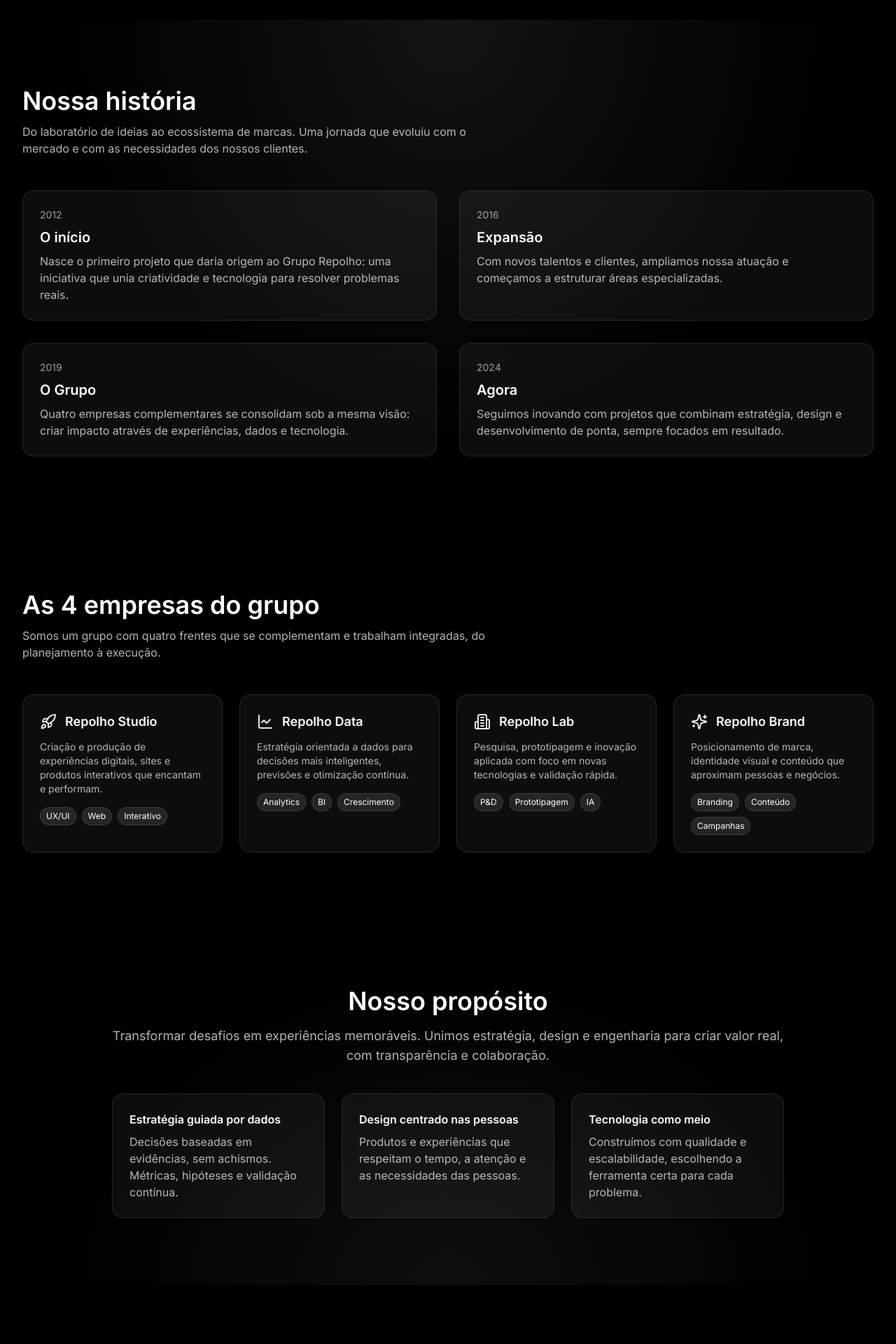
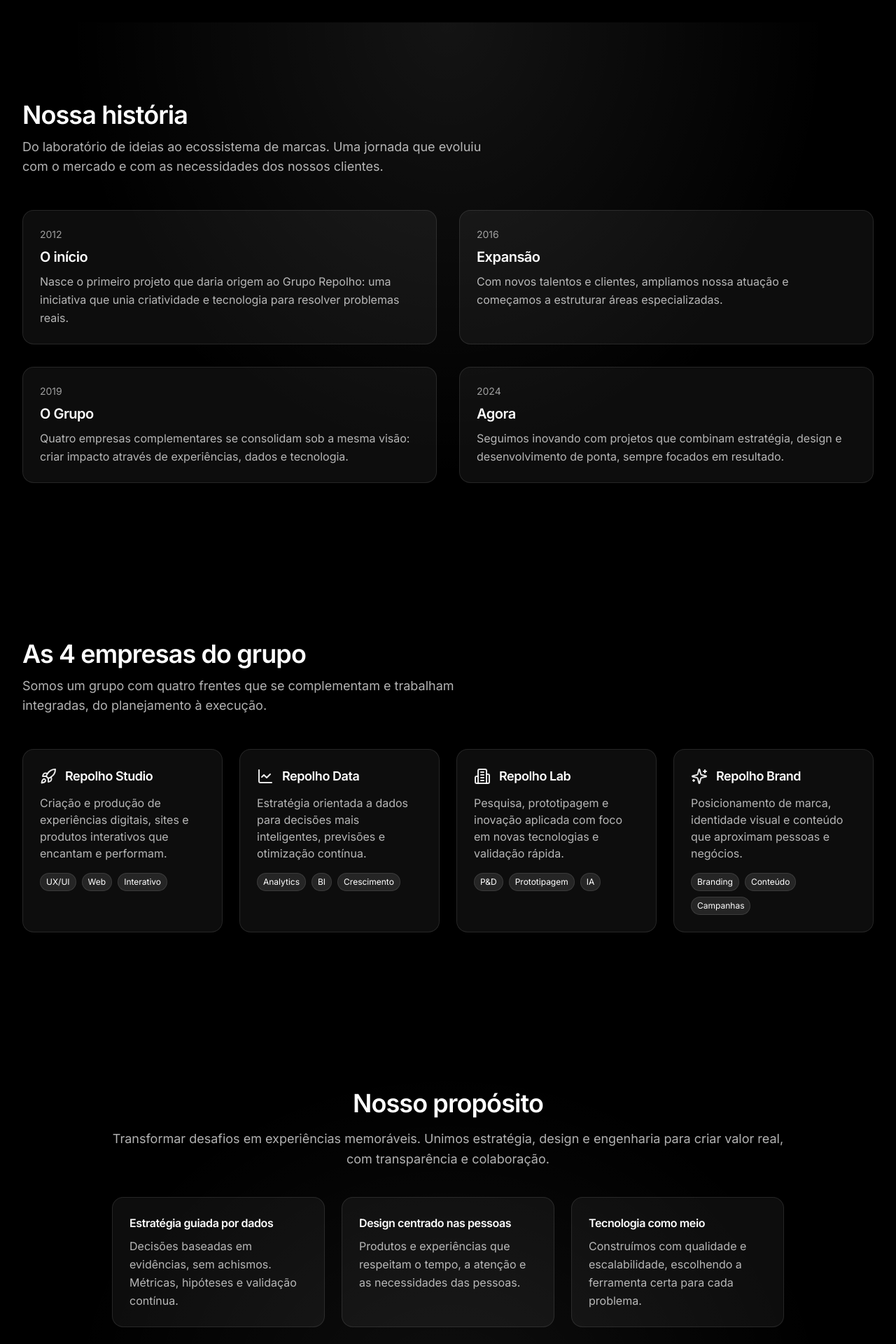
Before and after one commit to gramtop961/frontend-repo_4up6osri_pja7yi, a React (Vite) app: page / in a window 1280 px wide. Shown: the part 700-2620 px from the top of the page at 70% size. Built offline with nearby package versions, Linux system fonts and the light colour scheme; a web font is replaced by a local one.

Commit message:
Update project prj_4up6osri - 2025-11-17T15:46:14.150Z

```diff
--- a/src/components/Companies.jsx
+++ b/src/components/Companies.jsx
@@ -1,4 +1,5 @@
 import { Building2, Rocket, Sparkles, ChartLine } from 'lucide-react'
+import { motion } from 'framer-motion'
 
 export default function Companies() {
   const companies = [
@@ -28,30 +29,54 @@ export default function Companies() {
     },
   ]
 
+  const container = {
+    hidden: {},
+    show: {
+      transition: { staggerChildren: 0.12, delayChildren: 0.1 }
+    }
+  }
+
+  const item = {
+    hidden: { opacity: 0, y: 16 },
+    show: { opacity: 1, y: 0, transition: { duration: 0.5, ease: 'easeOut' } }
+  }
+
   return (
-    <section id="companies" className="bg-black text-white py-24">
+    <section id="companies" className="bg-black text-white py-28 scroll-mt-24">
       <div className="max-w-7xl mx-auto px-4 sm:px-6 lg:px-8">
         <div className="max-w-2xl">
-          <h2 className="text-3xl sm:text-4xl font-semibold">As 4 empresas do grupo</h2>
-          <p className="mt-3 text-white/70">Somos um grupo com quatro frentes que se complementam e trabalham integradas, do planejamento à execução.</p>
+          <h2 className="text-3xl sm:text-4xl font-semibold tracking-tight">As 4 empresas do grupo</h2>
+          <p className="mt-3 text-base sm:text-lg leading-relaxed text-white/70">Somos um grupo com quatro frentes que se complementam e trabalham integradas, do planejamento à execução.</p>
         </div>
 
-        <div className="mt-12 grid grid-cols-1 md:grid-cols-2 lg:grid-cols-4 gap-6">
+        <motion.div
+          variants={container}
+          initial="hidden"
+          whileInView="show"
+          viewport={{ once: true, amount: 0.2 }}
+          className="mt-12 grid grid-cols-1 md:grid-cols-2 lg:grid-cols-4 gap-6"
+        >
           {companies.map((c) => (
-            <div key={c.name} className="rounded-2xl border border-white/10 bg-white/5 p-6 hover:bg-white/10 transition">
+            <motion.div
+              key={c.name}
+              variants={item}
+              whileHover={{ y: -4 }}
+              className="group relative rounded-2xl border border-white/10 bg-white/5 p-6 transition-colors hover:bg-white/10"
+            >
+              <div className="pointer-events-none absolute inset-0 rounded-2xl opacity-0 group-hover:opacity-100 transition-opacity bg-gradient-to-br from-white/5 to-transparent" />
               <div className="flex items-center gap-3">
                 <c.icon className="w-6 h-6 text-white/90" />
-                <h3 className="text-lg font-semibold">{c.name}</h3>
+                <h3 className="text-lg font-semibold tracking-tight">{c.name}</h3>
               </div>
-              <p className="mt-3 text-sm text-white/70">{c.desc}</p>
+              <p className="mt-3 text-sm sm:text-base leading-relaxed text-white/70">{c.desc}</p>
               <div className="mt-4 flex flex-wrap gap-2">
                 {c.tags.map((t) => (
                   <span key={t} className="text-xs px-2 py-1 rounded-full bg-white/10 border border-white/10">{t}</span>
                 ))}
               </div>
-            </div>
+            </motion.div>
           ))}
-        </div>
+        </motion.div>
       </div>
     </section>
   )
--- a/src/components/Hero.jsx
+++ b/src/components/Hero.jsx
@@ -1,4 +1,5 @@
 import Spline from '@splinetool/react-spline'
+import { motion } from 'framer-motion'
 
 export default function Hero() {
   return (
@@ -8,19 +9,24 @@ export default function Hero() {
       </div>
 
       <div className="relative z-10 max-w-7xl mx-auto px-4 sm:px-6 lg:px-8 pt-40 pb-24">
-        <div className="max-w-3xl">
+        <motion.div
+          initial={{ opacity: 0, y: 20 }}
+          animate={{ opacity: 1, y: 0 }}
+          transition={{ duration: 0.6, ease: 'easeOut' }}
+          className="max-w-3xl"
+        >
           <span className="inline-flex items-center text-xs uppercase tracking-widest text-white/70 bg-white/10 ring-1 ring-white/10 px-3 py-1 rounded-full">Tecnologia • Inovação • Impacto</span>
-          <h1 className="mt-6 text-4xl sm:text-6xl font-semibold leading-tight">
+          <h1 className="mt-6 text-4xl sm:text-6xl font-semibold leading-tight tracking-tight">
             O Grupo Repolho cria experiências e soluções que conectam marcas e pessoas
           </h1>
-          <p className="mt-5 text-lg text-white/80 max-w-2xl">
+          <p className="mt-5 text-lg text-white/80 max-w-2xl leading-relaxed">
             Somos um ecossistema de quatro empresas complementares que unem estratégia, criatividade e tecnologia para entregar valor real em cada ponto de contato.
           </p>
           <div className="mt-8 flex flex-wrap gap-3">
             <a href="#story" className="inline-flex items-center rounded-full bg-white text-black px-5 py-3 text-sm font-semibold hover:bg-white/90 transition">Conheça nossa história</a>
             <a href="#companies" className="inline-flex items-center rounded-full border border-white/20 text-white px-5 py-3 text-sm font-semibold hover:bg-white/10 transition">Nossas empresas</a>
           </div>
-        </div>
+        </motion.div>
       </div>
 
       <div className="pointer-events-none absolute inset-x-0 bottom-0 h-64 bg-gradient-to-t from-black to-transparent" />
--- a/src/components/Navbar.jsx
+++ b/src/components/Navbar.jsx
@@ -1,8 +1,16 @@
 import { Menu, X } from 'lucide-react'
-import { useState } from 'react'
+import { useState, useEffect } from 'react'
 
 export default function Navbar() {
   const [open, setOpen] = useState(false)
+  const [scrolled, setScrolled] = useState(false)
+
+  useEffect(() => {
+    const onScroll = () => setScrolled(window.scrollY > 8)
+    onScroll()
+    window.addEventListener('scroll', onScroll)
+    return () => window.removeEventListener('scroll', onScroll)
+  }, [])
 
   const navItems = [
     { name: 'História', href: '#story' },
@@ -12,7 +20,7 @@ export default function Navbar() {
   ]
 
   return (
-    <header className="fixed top-0 inset-x-0 z-50 backdrop-blur supports-[backdrop-filter]:bg-black/30 bg-black/40 border-b border-white/10">
+    <header className={`fixed top-0 inset-x-0 z-50 border-b border-white/10 transition-colors ${scrolled ? 'backdrop-blur supports-[backdrop-filter]:bg-black/50 bg-black/50' : 'backdrop-blur-none bg-transparent'}`}>
       <nav className="max-w-7xl mx-auto flex items-center justify-between px-4 sm:px-6 lg:px-8 h-16">
         <a href="#" className="text-white font-semibold tracking-wide text-lg">Grupo Repolho</a>
 
--- a/src/components/Purpose.jsx
+++ b/src/components/Purpose.jsx
@@ -1,24 +1,46 @@
+import { motion } from 'framer-motion'
+
 export default function Purpose() {
+  const item = {
+    hidden: { opacity: 0, y: 12 },
+    show: { opacity: 1, y: 0, transition: { duration: 0.45, ease: 'easeOut' } }
+  }
+
   return (
-    <section id="purpose" className="relative bg-black text-white py-24">
+    <section id="purpose" className="relative bg-black text-white py-28 scroll-mt-24">
       <div className="absolute inset-0 bg-[radial-gradient(ellipse_at_bottom,rgba(255,255,255,0.06),transparent_60%)]" />
       <div className="relative max-w-5xl mx-auto px-4 sm:px-6 lg:px-8 text-center">
-        <h2 className="text-3xl sm:text-4xl font-semibold">Nosso propósito</h2>
-        <p className="mt-4 text-white/70 text-lg">Transformar desafios em experiências memoráveis. Unimos estratégia, design e engenharia para criar valor real, com transparência e colaboração.</p>
+        <h2 className="text-3xl sm:text-4xl font-semibold tracking-tight">Nosso propósito</h2>
+        <p className="mt-4 text-white/70 text-lg leading-relaxed">Transformar desafios em experiências memoráveis. Unimos estratégia, design e engenharia para criar valor real, com transparência e colaboração.</p>
 
         <div className="mt-10 grid grid-cols-1 md:grid-cols-3 gap-6 text-left">
-          <div className="rounded-2xl border border-white/10 bg-white/5 p-6">
-            <h3 className="font-semibold">Estratégia guiada por dados</h3>
-            <p className="mt-2 text-white/70">Decisões baseadas em evidências, sem achismos. Métricas, hipóteses e validação contínua.</p>
-          </div>
-          <div className="rounded-2xl border border-white/10 bg-white/5 p-6">
-            <h3 className="font-semibold">Design centrado nas pessoas</h3>
-            <p className="mt-2 text-white/70">Produtos e experiências que respeitam o tempo, a atenção e as necessidades das pessoas.</p>
-          </div>
-          <div className="rounded-2xl border border-white/10 bg-white/5 p-6">
-            <h3 className="font-semibold">Tecnologia como meio</h3>
-            <p className="mt-2 text-white/70">Construímos com qualidade e escalabilidade, escolhendo a ferramenta certa para cada problema.</p>
-          </div>
+          {[
+            {
+              title: 'Estratégia guiada por dados',
+              text: 'Decisões baseadas em evidências, sem achismos. Métricas, hipóteses e validação contínua.'
+            },
+            {
+              title: 'Design centrado nas pessoas',
+              text: 'Produtos e experiências que respeitam o tempo, a atenção e as necessidades das pessoas.'
+            },
+            {
+              title: 'Tecnologia como meio',
+              text: 'Construímos com qualidade e escalabilidade, escolhendo a ferramenta certa para cada problema.'
+            }
+          ].map((card, i) => (
+            <motion.div
+              key={card.title}
+              variants={item}
+              initial="hidden"
+              whileInView="show"
+              viewport={{ once: true, amount: 0.2 }}
+              transition={{ delay: i * 0.05 }}
+              className="rounded-2xl border border-white/10 bg-white/5 p-6 hover:bg-white/10 transition"
+            >
+              <h3 className="font-semibold tracking-tight">{card.title}</h3>
+              <p className="mt-2 text-white/70 leading-relaxed">{card.text}</p>
+            </motion.div>
+          ))}
         </div>
       </div>
     </section>
--- a/src/components/Story.jsx
+++ b/src/components/Story.jsx
@@ -1,3 +1,5 @@
+import { motion } from 'framer-motion'
+
 export default function Story() {
   const timeline = [
     {
@@ -22,24 +24,42 @@ export default function Story() {
     },
   ]
 
+  const container = {
+    hidden: {},
+    show: {
+      transition: { staggerChildren: 0.12 }
+    }
+  }
+
+  const item = {
+    hidden: { opacity: 0, y: 20 },
+    show: { opacity: 1, y: 0, transition: { duration: 0.5, ease: 'easeOut' } }
+  }
+
   return (
-    <section id="story" className="relative bg-black text-white py-24">
+    <section id="story" className="relative bg-black text-white py-28 scroll-mt-24">
       <div className="absolute inset-0 bg-[radial-gradient(ellipse_at_top,rgba(255,255,255,0.08),transparent_60%)]" />
       <div className="relative max-w-7xl mx-auto px-4 sm:px-6 lg:px-8">
         <div className="max-w-2xl">
-          <h2 className="text-3xl sm:text-4xl font-semibold">Nossa história</h2>
-          <p className="mt-3 text-white/70">Do laboratório de ideias ao ecossistema de marcas. Uma jornada que evoluiu com o mercado e com as necessidades dos nossos clientes.</p>
+          <h2 className="text-3xl sm:text-4xl font-semibold tracking-tight">Nossa história</h2>
+          <p className="mt-3 text-base sm:text-lg leading-relaxed text-white/70">Do laboratório de ideias ao ecossistema de marcas. Uma jornada que evoluiu com o mercado e com as necessidades dos nossos clientes.</p>
         </div>
 
-        <div className="mt-12 grid grid-cols-1 md:grid-cols-2 gap-8">
-          {timeline.map((item) => (
-            <div key={item.year} className="group rounded-2xl border border-white/10 p-6 bg-white/5 hover:bg-white/10 transition">
-              <div className="text-sm text-white/60">{item.year}</div>
-              <h3 className="mt-2 text-xl font-semibold">{item.title}</h3>
-              <p className="mt-2 text-white/70">{item.text}</p>
-            </div>
+        <motion.div
+          variants={container}
+          initial="hidden"
+          whileInView="show"
+          viewport={{ once: true, amount: 0.2 }}
+          className="mt-12 grid grid-cols-1 md:grid-cols-2 gap-8"
+        >
+          {timeline.map((itemData) => (
+            <motion.div key={itemData.year} variants={item} className="group rounded-2xl border border-white/10 p-6 bg-white/5 hover:bg-white/10 transition">
+              <div className="text-sm text-white/60">{itemData.year}</div>
+              <h3 className="mt-2 text-xl font-semibold tracking-tight">{itemData.title}</h3>
+              <p className="mt-2 text-white/70 leading-relaxed">{itemData.text}</p>
+            </motion.div>
           ))}
-        </div>
+        </motion.div>
       </div>
     </section>
   )
```
Also changed, not shown: src/components/Contact.jsx (+12 -4 lines), 1 other file (tests, documents, lock files or other folders).
